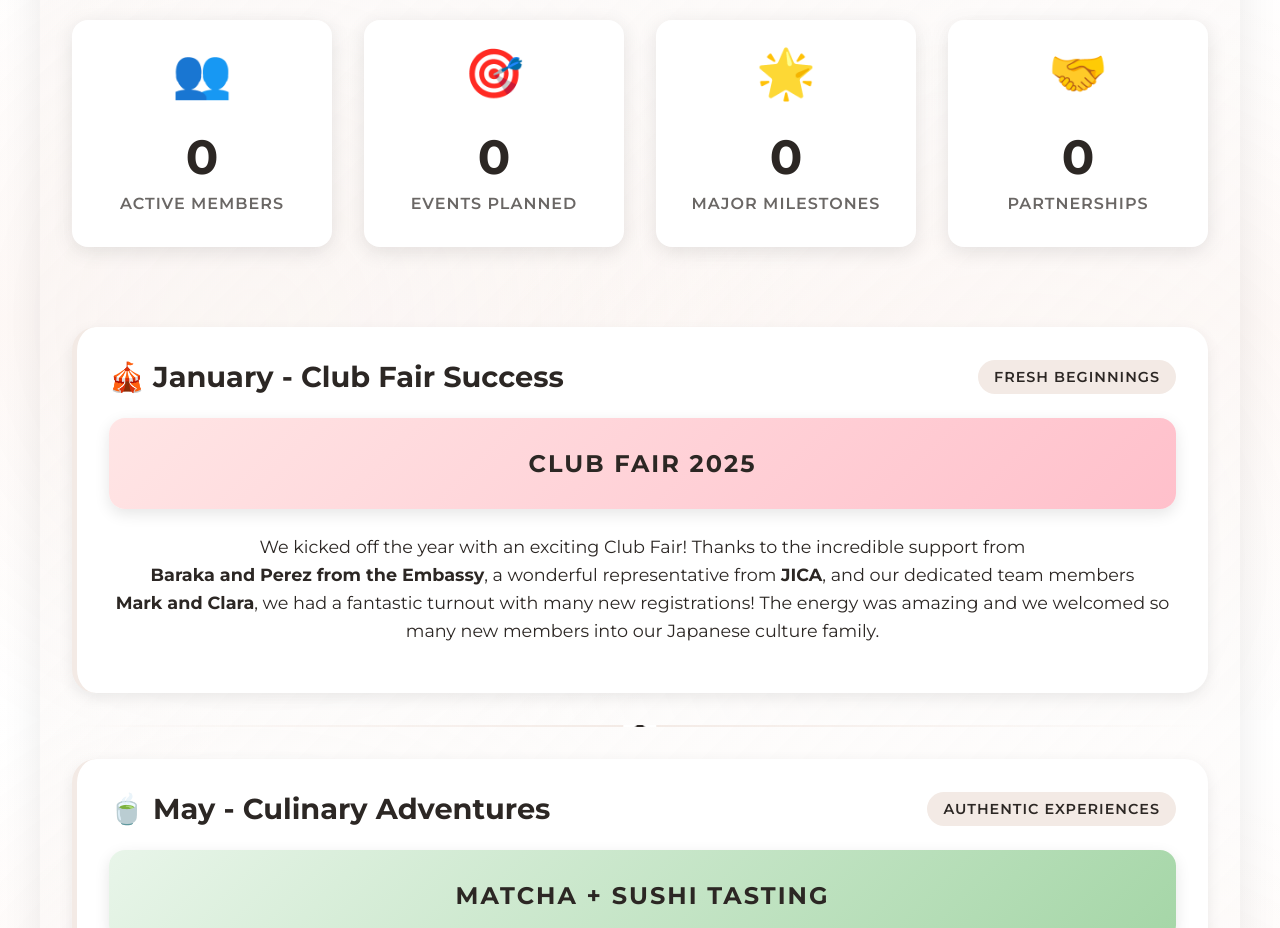
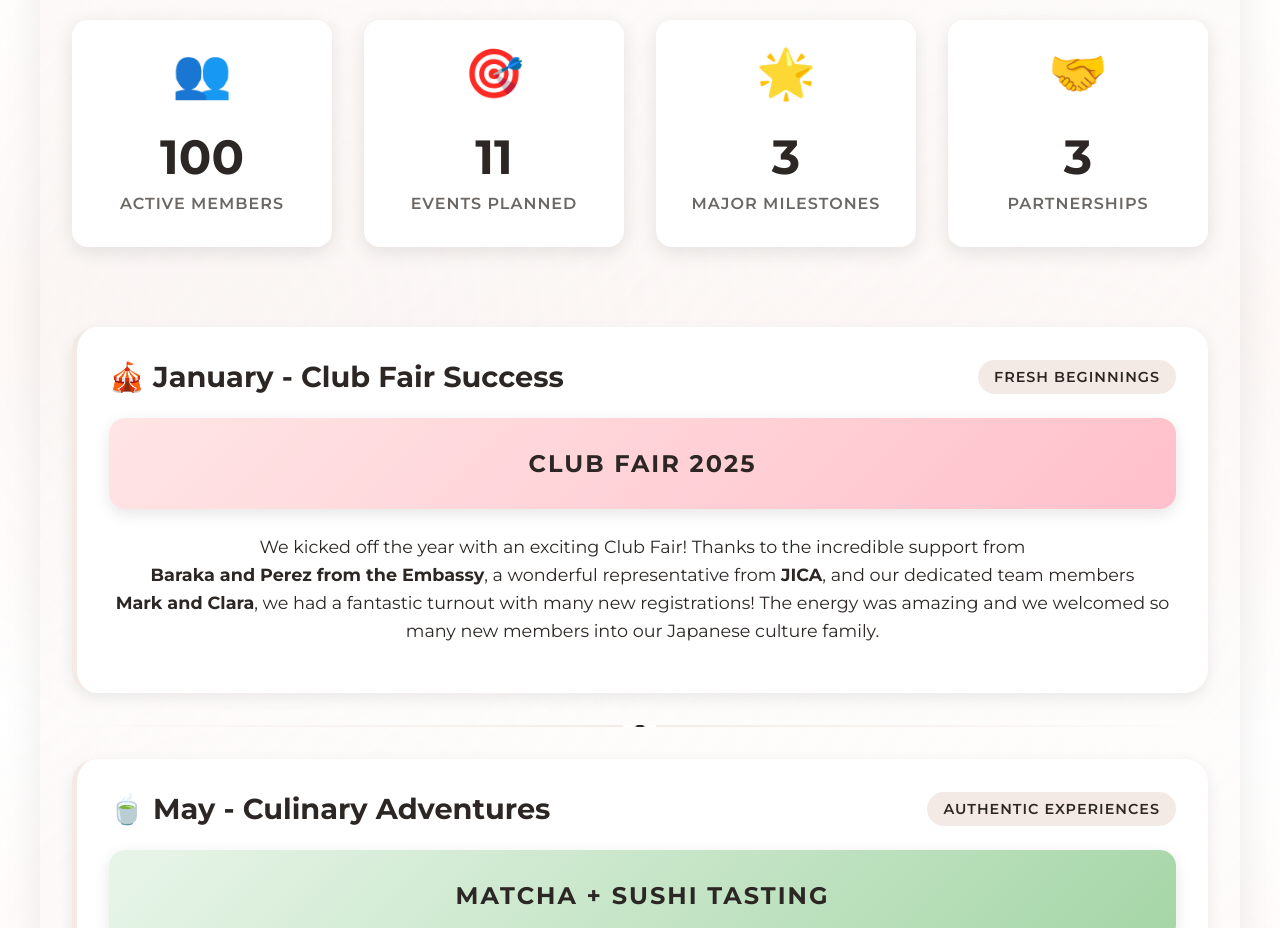
Before and after one commit to Manuella-R/Japanese_club, a plain HTML site: page index.html in a window 1280 px wide. Shown: the part 4080-5008 px from the top of the page. Drawn offline with nearby package versions, Linux system fonts and the light colour scheme.

Commit message:
Update index.html

```diff
--- a/index.html
+++ b/index.html
@@ -184,22 +184,22 @@
     <div class="stats-container">
       <div class="stat-card">
         <div class="stat-icon">👥</div>
-        <div class="stat-number" data-target="100">0</div>
+        <div class="stat-number" data-target="100">100</div>
         <div class="stat-label">Active Members</div>
       </div>
       <div class="stat-card">
         <div class="stat-icon">🎯</div>
-        <div class="stat-number" data-target="10">0</div>
+        <div class="stat-number" data-target="10">11</div>
         <div class="stat-label">Events Planned</div>
       </div>
       <div class="stat-card">
         <div class="stat-icon">🌟</div>
-        <div class="stat-number" data-target="3">0</div>
+        <div class="stat-number" data-target="3">3</div>
         <div class="stat-label">Major Milestones</div>
       </div>
       <div class="stat-card">
         <div class="stat-icon">🤝</div>
-        <div class="stat-number" data-target="3">0</div>
+        <div class="stat-number" data-target="3">3</div>
         <div class="stat-label">Partnerships</div>
       </div>
     </div>
```
